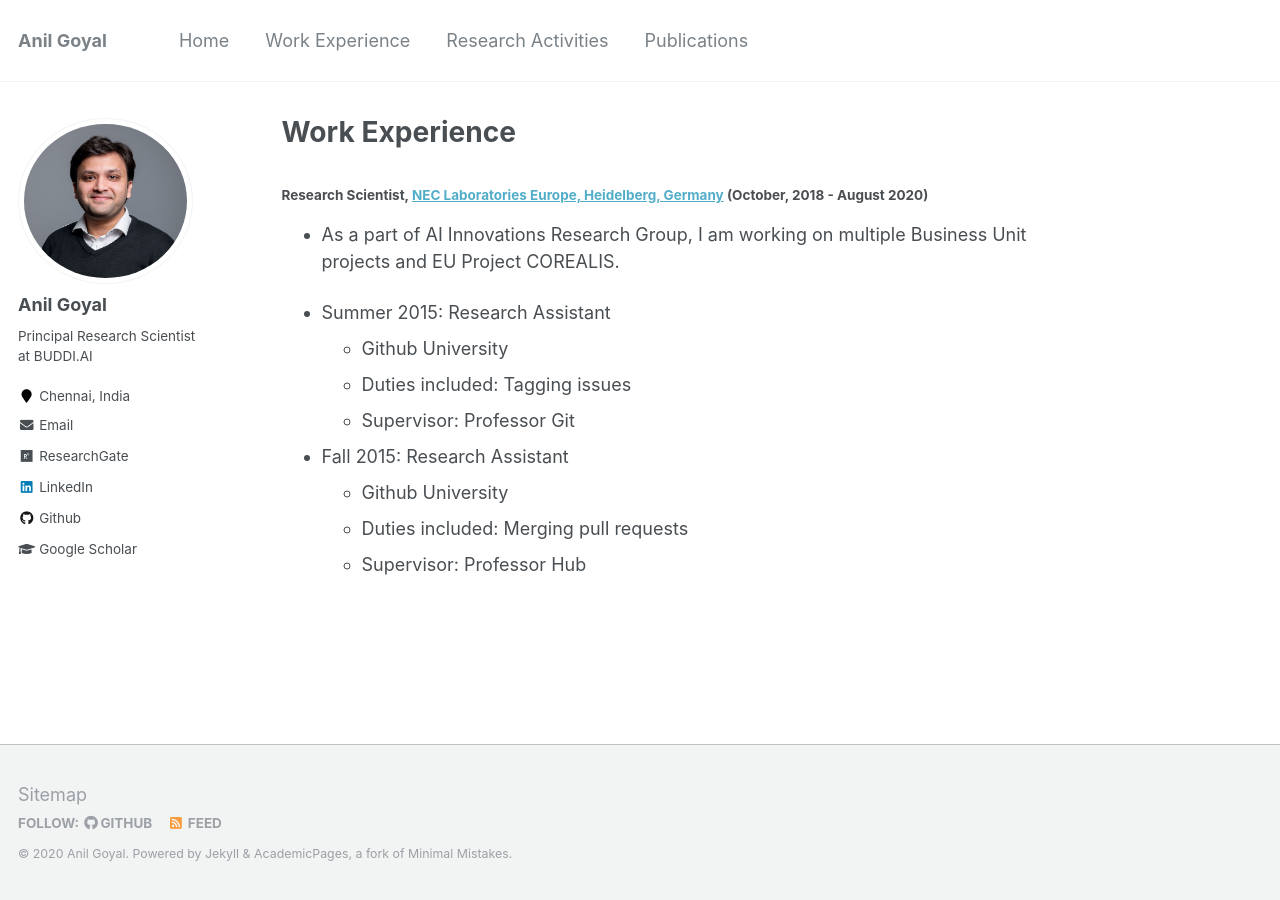
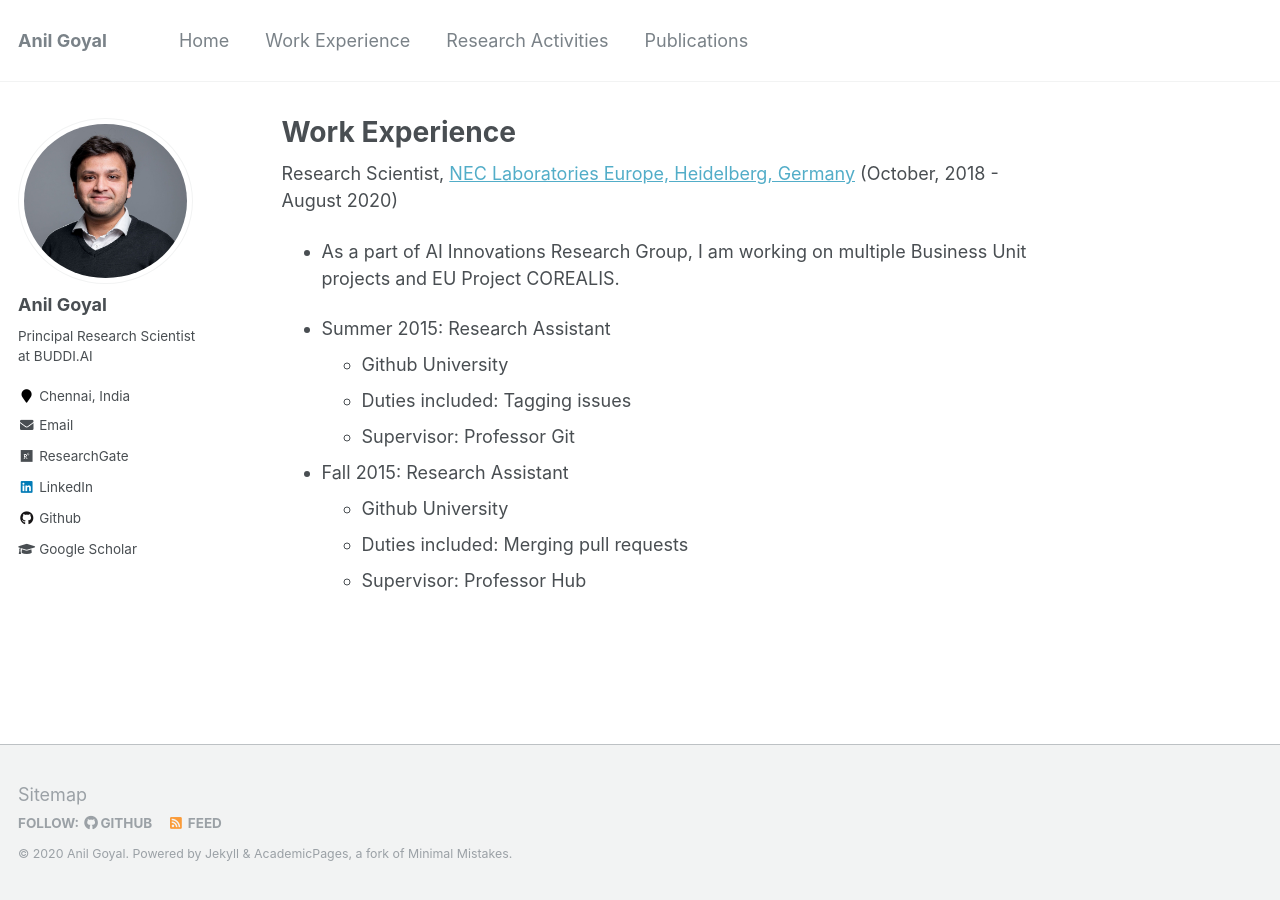
Before and after one commit to goyalanil/goyalanil.github.io, a Jekyll site: the page built from _pages/experience.md, in a window 1280 px wide. Built offline with Jekyll 4.4.1, drawn with Linux system fonts in a browser that asks for light colours.

```diff
--- a/_pages/experience.md
+++ b/_pages/experience.md
@@ -6,7 +6,7 @@ classes: wide
 ---
 
 
-#### Research Scientist, [NEC Laboratories Europe, Heidelberg, Germany](http://neclab.eu/) (October, 2018 - August 2020)
+Research Scientist, [NEC Laboratories Europe, Heidelberg, Germany](http://neclab.eu/) (October, 2018 - August 2020)
 * As a part of AI Innovations Research Group, I am working on multiple Business Unit projects and EU Project COREALIS.
 
 * Summer 2015: Research Assistant
```
